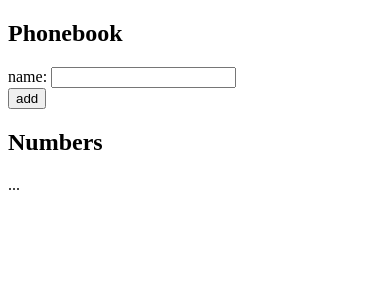
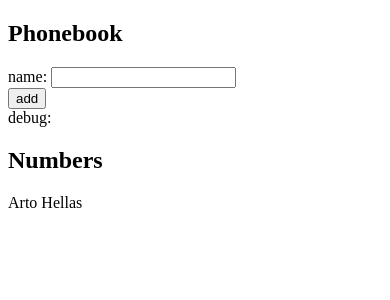
Before and after one commit to adrian-derose6/fso-exercises, a React (Vite) app in the folder part2/phonebook/: page / in a window 390 px wide. Shown: the top 300 px of the page. Built offline with nearby package versions, Linux system fonts and the light colour scheme.

Commit message:
add names to phonebook

```diff
--- a/part2/phonebook/src/App.jsx
+++ b/part2/phonebook/src/App.jsx
@@ -6,19 +6,40 @@
   ])
   const [newName, setNewName] = useState('')
 
+  const addPerson = (event) => {
+    event.preventDefault()
+    console.log('form submitted: ', newName);
+    const personObject = {
+      name: newName
+    }
+
+    setPersons(persons.concat(personObject))
+    setNewName('')
+  }
+
+  const handleNameChange = (event) => {
+    console.log(event.target.value)
+    setNewName(event.target.value)
+  }
+
   return (
     <div>
       <h2>Phonebook</h2>
-      <form>
+      <form onSubmit={addPerson}>
         <div>
-          name: <input />
+          name: <input type='text' value={newName} onChange={handleNameChange}/>
         </div>
         <div>
           <button type="submit">add</button>
         </div>
+        <div>debug: {newName}</div>
       </form>
       <h2>Numbers</h2>
-      ...
+      {
+        persons.map(person => {
+          return <p key={person.name}>{person.name}</p>
+        })
+      }
     </div>
   )
 }
```
